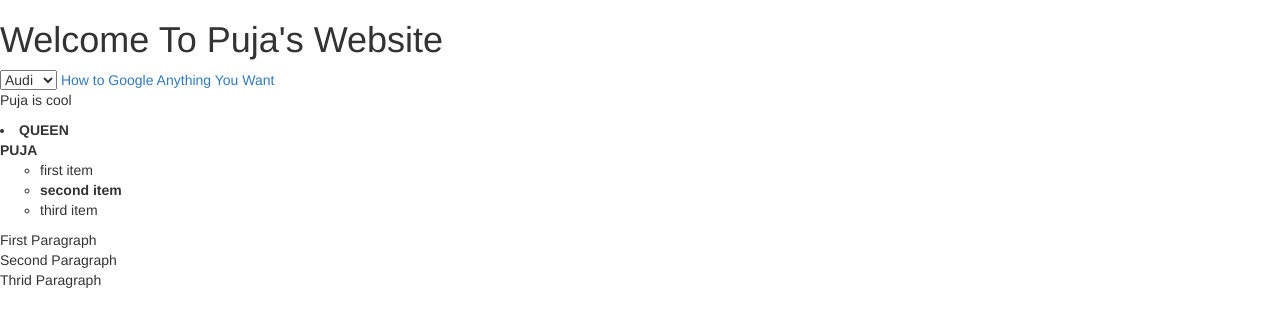
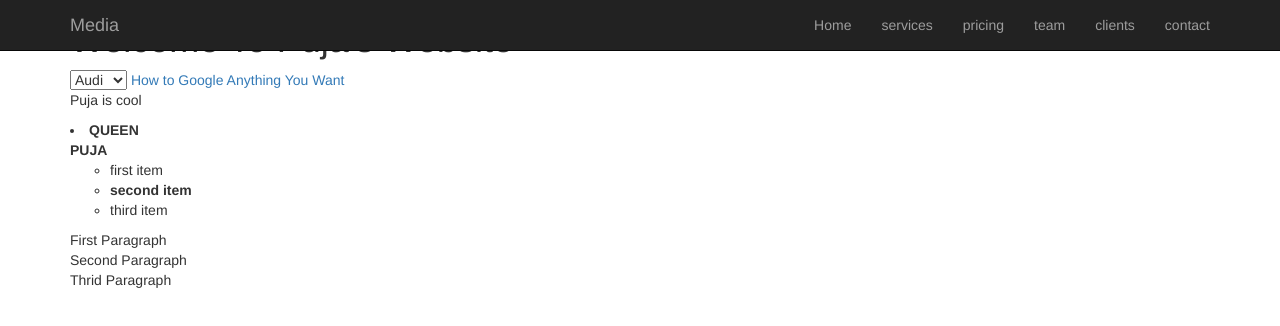
Before and after one commit to pujamondal1/bigi, a plain HTML site: page index.html in a window 1280 px wide. Drawn offline with nearby package versions, Linux system fonts and the light colour scheme.

Commit message:
git is still hard

```diff
--- a/index.html
+++ b/index.html
@@ -7,6 +7,38 @@
         <link rel="stylesheet" href="https://cdnjs.cloudflare.com/ajax/libs/animate.css/3.7.0/animate.css">
  </head>
  <body>
+  <div id="myNavbar" class="navbar navbar-fixed-top navbar-inverse">
+     <div class="container">
+        <div class"navbar-header">
+         <button type="button"
+                 class="navbar-toggle"
+                 data-toggle="collapse"
+                 data-toggle=".navbar-collapse">
+      <span class="icon-bar"></span>
+      <span class="icon-bar"></span>
+      <span class="icon-bar"></span>
+     </button>
+
+      <a href="#"    class="navbar-brand">Media</a>
+     </div>
+
+         <div class="navbar-collapse collapse">
+            <ul class="nav navbar-nav navbar-right">
+                <li><a href="#header">Home</a></li>
+                <li><a href="#services">services</a></li>
+                <li><a href="#pricing">pricing</a></li>
+                <li><a href="#team">team</a></li>
+                <li><a href="#client">clients</a></li>
+                <li><a href="#contact">contact</a></li>
+            </ul>
+     </div>
+     </div>
+ </div>
+     <div id="header" class="header">
+     <div class="container">
+         <div class="row">
+             <div class="col-lg-6 col-md-6">
+
     <h1>Welcome To Puja's Website</h1>
   <select>
   <option value="volvo">Volvo</option>
```
